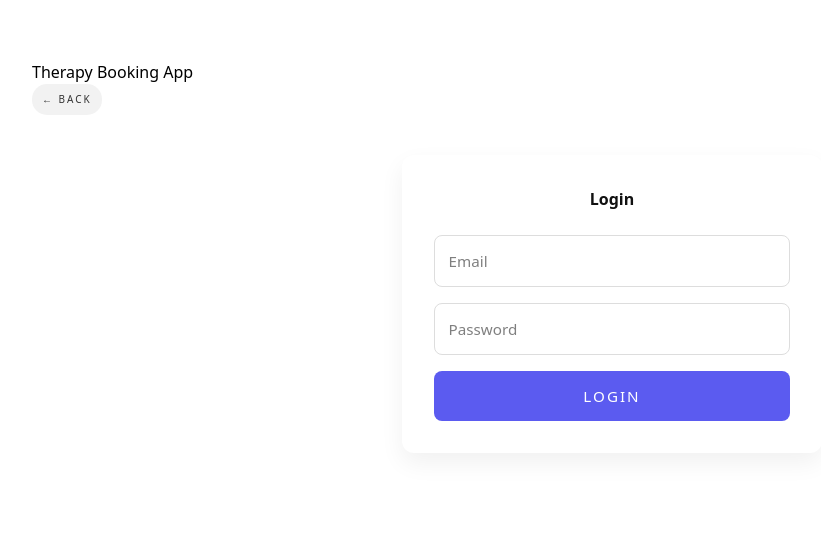
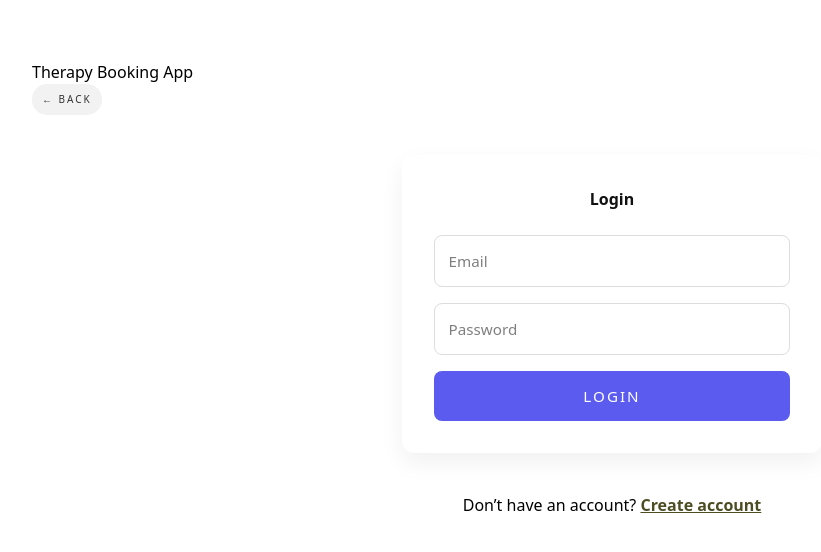
Before and after one commit to Ifedolly/therapy-app, a React (Vite) app: page / in a window 1280 px wide. Both pictures are taken after a click on the button "LOGIN". Shown: the top 552 px of the page, without its empty margins (28-849 px from the left). Built offline with nearby package versions, Linux system fonts and the light colour scheme.

Commit message:
Login/Signup Changes

```diff
--- a/src/App.jsx
+++ b/src/App.jsx
@@ -1,10 +1,103 @@
+// import { auth } from "./firebase";
+// import { signOut } from "firebase/auth";
+
+// import { useState } from "react";
+// import "./styles/layout.css";
+
+// import Landing from "./pages/Landing";
+// import TherapistSignUp from "./pages/TherapistSignUp";
+// import PatientSignUp from "./pages/PatientSignUp";
+// import Login from "./pages/Login";
+// import TherapistDashboard from "./pages/TherapistDashboard";
+// import PatientSlots from "./pages/PatientSlots";
+// import PatientHistory from "./pages/PatientHistory";
+
+// const App = () => {
+//   const [user, setUser] = useState(null); // { role, uid }
+//   const [mode, setMode] = useState(null); // signup-therapist | signup-patient | login
+
+//   const handleLogout = async () => {
+//     await signOut(auth);
+//     setUser(null);
+//     setMode(null);
+//   };
+
+//   if (!user && !mode) {
+//   return (
+//     <Landing
+//       onLogin={() => setMode("login")}
+//       onSignup={() => setMode("signup-patient")}
+//     />
+//   );
+// }
+
+
+//   if (user) {
+//     return (
+//       <div className="container">
+//         <div className="topbar">
+//           <h2>
+//             {user.role === "therapist"
+//               ? "Therapist Dashboard"
+//               : "Patient Dashboard"}
+//           </h2>
+
+//           <button onClick={handleLogout}>Logout</button>
+//         </div>
+
+//         {user.role === "therapist" && <TherapistDashboard />}
+
+//         {user.role === "patient" && (
+//           <>
+//             <PatientSlots patientId={user.uid} />
+//             <PatientHistory patientId={user.uid} />
+//           </>
+//         )}
+//       </div>
+//     );
+//   }
+
+//   return (
+//     <div className="container">
+//       <h1>Therapy Booking App</h1>
+
+//       {!mode && (
+//         <>
+//           <button onClick={() => setMode("signup-therapist")}>
+//             Therapist Sign Up
+//           </button>
+//           <button onClick={() => setMode("signup-patient")}>
+//             Patient Sign Up
+//           </button>
+//           <button onClick={() => setMode("login")}>
+//             Login
+//           </button>
+//         </>
+//       )}
+
+//       {mode && (
+//         <button className="secondary" onClick={() => setMode(null)}>
+//           ← Back
+//         </button>
+//       )}
+
+//       {mode === "signup-therapist" && <TherapistSignUp />}
+//       {mode === "signup-patient" && <PatientSignUp />}
+//       {mode === "login" && <Login onLogin={setUser} />}
+//     </div>
+//   );
+// };
+
+// export default App;
+
+
 import { auth } from "./firebase";
 import { signOut } from "firebase/auth";
 
 import { useState } from "react";
-// import "./styles/layout.css";
 
 import Landing from "./pages/Landing";
+import RoleSelect from "./pages/RoleSelect";
 import TherapistSignUp from "./pages/TherapistSignUp";
 import PatientSignUp from "./pages/PatientSignUp";
 import Login from "./pages/Login";
@@ -13,8 +106,11 @@ import PatientSlots from "./pages/PatientSlots";
 import PatientHistory from "./pages/PatientHistory";
 
 const App = () => {
-  const [user, setUser] = useState(null); // { role, uid }
-  const [mode, setMode] = useState(null); // signup-therapist | signup-patient | login
+  const [user, setUser] = useState(null);
+  const [mode, setMode] = useState(null);
+  const [prevMode, setPrevMode] = useState(null)
+
+
 
   const handleLogout = async () => {
     await signOut(auth);
@@ -22,16 +118,17 @@ const App = () => {
     setMode(null);
   };
 
+  // Landing page entry
   if (!user && !mode) {
     return (
       <Landing
         onLogin={() => setMode("login")}
-      onSignup={() => setMode("signup-patient")}
+        onSelectSignupRole={(role) => setMode(role)}
       />
     );
   }
 
-
+  // Logged-in dashboard
   if (user) {
     return (
       <div className="container">
@@ -41,7 +138,6 @@ const App = () => {
               ? "Therapist Dashboard"
               : "Patient Dashboard"}
           </h2>
-
           <button onClick={handleLogout}>Logout</button>
         </div>
 
@@ -57,23 +153,10 @@ const App = () => {
     );
   }
 
+  // Signup / Login pages
   return (
     <div className="container">
       <h1>Therapy Booking App</h1>
-
-      {!mode && (
-        <>
-          <button onClick={() => setMode("signup-therapist")}>
-            Therapist Sign Up
-          </button>
-          <button onClick={() => setMode("signup-patient")}>
-            Patient Sign Up
-          </button>
-          <button onClick={() => setMode("login")}>
-            Login
-          </button>
-        </>
-      )}
 
       {mode && (
         <button className="secondary" onClick={() => setMode(null)}>
@@ -81,15 +164,23 @@ const App = () => {
         </button>
       )}
 
+      {mode === "role-select" && (
+      <RoleSelect onSelect={(role) => setMode(role)} />
+      )}
+
+      {mode === "signup-patient" && <PatientSignUp />}
       {mode === "signup-therapist" && <TherapistSignUp />}
-      {mode === "signup-patient" && <PatientSignUp />}
-      {mode === "login" && <Login onLogin={setUser} />}
+      {mode === "login" && (
+        <Login
+          onLogin={setUser}
+          onCreateAccount={() => setMode("role-select")}
+        />
+      )}
           </div>
         );
       };
 
 export default App;
-
 
 
 
--- a/src/components/Navbar.jsx
+++ b/src/components/Navbar.jsx
@@ -1,13 +1,12 @@
 import "../styles/landing.css";
 
-const Navbar = ({ onLogin, onSignup }) => {
+const Navbar = ({ onLogin }) => {
   return (
     <nav className="navbar">
       <span className="logo">Healing Harbour</span>
 
       <div>
         <button className="link" onClick={onLogin}>Login</button>
-        <button onClick={onSignup}>Sign Up</button>
       </div>
     </nav>
   );
--- a/src/pages/Landing.jsx
+++ b/src/pages/Landing.jsx
@@ -1,11 +1,13 @@
+import { useState } from "react";
 import Navbar from "../components/Navbar";
 import Footer from "../components/Footer";
 // import "../styles/landing.css";
 
-const Landing = ({ onLogin, onSignup }) => {
+const Landing = ({ onLogin, onSelectSignupRole }) => {
+
   return (
     <>
-      <Navbar onLogin={onLogin} onSignup={onSignup} />
+      <Navbar onLogin={onLogin} />
 
       <section className="hero">
         <div className="hero-inner">
@@ -15,14 +17,10 @@ const Landing = ({ onLogin, onSignup }) => {
               Book therapy sessions. Safe, private, for real
               people.
             </p>
-              <div className="hero-actions">
-                  <button onClick={onSignup}>Get Started</button>
-                  <button className="secondary" onClick={onLogin}>
-                  Login
+            <button onClick={() => onSelectSignupRole("role-select")}>
+              Get Started
             </button>
           </div>
-            </div>
-
           <div className="hero-image">
             <img src="/images/tpy2.jpg" alt="Therapy illustration" />
           </div>
--- a/src/pages/Login.jsx
+++ b/src/pages/Login.jsx
@@ -1,10 +1,87 @@
+// import { useState } from "react";
+// import { auth, db } from "../firebase";
+// import { signInWithEmailAndPassword } from "firebase/auth";
+// import { doc, getDoc } from "firebase/firestore";
+// import '../styles/auth.css'
+
+// const Login = ({ onLogin }) => {
+//   const [email, setEmail] = useState("");
+//   const [password, setPassword] = useState("");
+//   const [loading, setLoading] = useState(false);
+
+//   const handleLogin = async (e) => {
+//     e.preventDefault();
+//     setLoading(true);
+
+//     try {
+//       const userCredential = await signInWithEmailAndPassword(
+//         auth,
+//         email,
+//         password
+//       );
+
+//       const uid = userCredential.user.uid;
+
+//       const therapistRef = doc(db, "therapists", uid);
+//       const therapistSnap = await getDoc(therapistRef);
+
+//       if (therapistSnap.exists()) {
+//         onLogin({ role: "therapist", uid });
+//         return;
+//       }
+
+//       const patientRef = doc(db, "patients", uid);
+//       const patientSnap = await getDoc(patientRef);
+
+//       if (patientSnap.exists()) {
+//         onLogin({ role: "patient", uid });
+//         return;
+//       }
+
+//       alert("User role not found");
+
+//     } catch (error) {
+//       alert(error.message);
+//     } finally {
+//       setLoading(false);
+//     }
+//   };
+
+//   return (
+//     <form className="auth-container" onSubmit={handleLogin}>
+//       <h2>Login</h2>
+
+//       <input
+//         type="email"
+//         placeholder="Email"
+//         value={email}
+//         onChange={(e) => setEmail(e.target.value)}
+//       />
+
+//       <input
+//         type="password"
+//         placeholder="Password"
+//         value={password}
+//         onChange={(e) => setPassword(e.target.value)}
+//       />
+
+//       <button type="submit" disabled={loading}>
+//         {loading ? "Logging in..." : "Login"}
+//       </button>
+//     </form>
+//   );
+// };
+
+// export default Login;
+
+
 import { useState } from "react";
 import { auth, db } from "../firebase";
 import { signInWithEmailAndPassword } from "firebase/auth";
 import { doc, getDoc } from "firebase/firestore";
 import '../styles/auth.css'
 
-const Login = ({ onLogin }) => {
+const Login = ({ onLogin, onCreateAccount }) => { // <-- added onCreateAccount
   const [email, setEmail] = useState("");
   const [password, setPassword] = useState("");
   const [loading, setLoading] = useState(false);
@@ -48,6 +125,7 @@ const Login = ({ onLogin }) => {
   };
 
   return (
+    <>
       <form className="auth-container" onSubmit={handleLogin}>
         <h2>Login</h2>
 
@@ -69,6 +147,23 @@ const Login = ({ onLogin }) => {
           {loading ? "Logging in..." : "Login"}
         </button>
       </form>
+
+      {/* Create Account Link */}
+      <p className="switch-auth" style={{ textAlign: "center", marginTop: "1rem" }}>
+        Don’t have an account?{" "}
+        <span
+          onClick={onCreateAccount}
+          style={{
+            cursor: "pointer",
+            color: "#4d4d24",
+            textDecoration: "underline",
+            fontWeight: "600",
+          }}
+        >
+          Create account
+        </span>
+      </p>
+    </>
   );
 };
 
--- /dev/null
+++ b/src/pages/RoleSelect.jsx
@@ -0,0 +1,20 @@
+import '../styles/layout.css'
+
+const RoleSelect = ({ onSelect }) => {
+  return (
+    <div className="container auth-container">
+      <h2>Get Started</h2>
+      <p>Choose how you’d like to continue</p>
+
+      <button onClick={() => onSelect("signup-patient")}>
+        I’m a Patient
+      </button>
+
+      <button onClick={() => onSelect("signup-therapist")}>
+        I’m a Therapist
+      </button>
+    </div>
+  );
+};
+
+export default RoleSelect;
```
Lines whose indentation alone changed are shown as unchanged.
